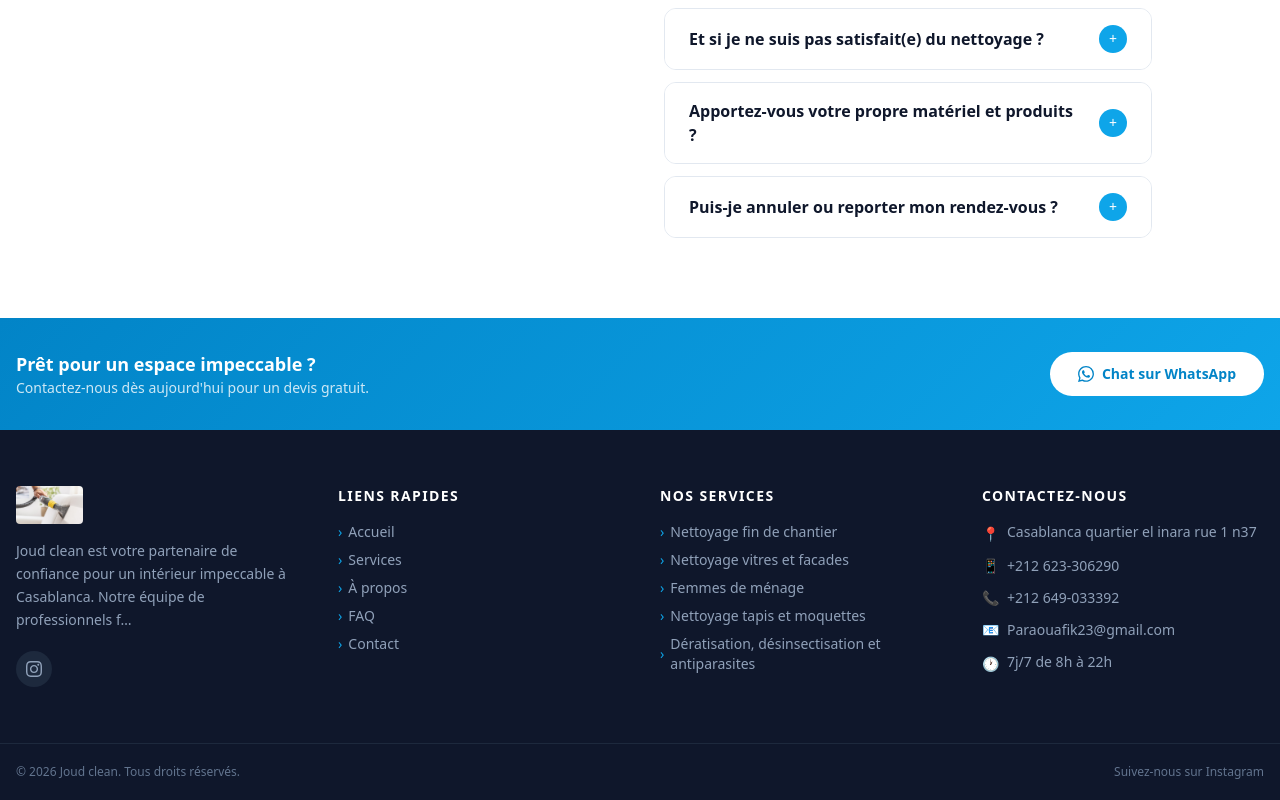
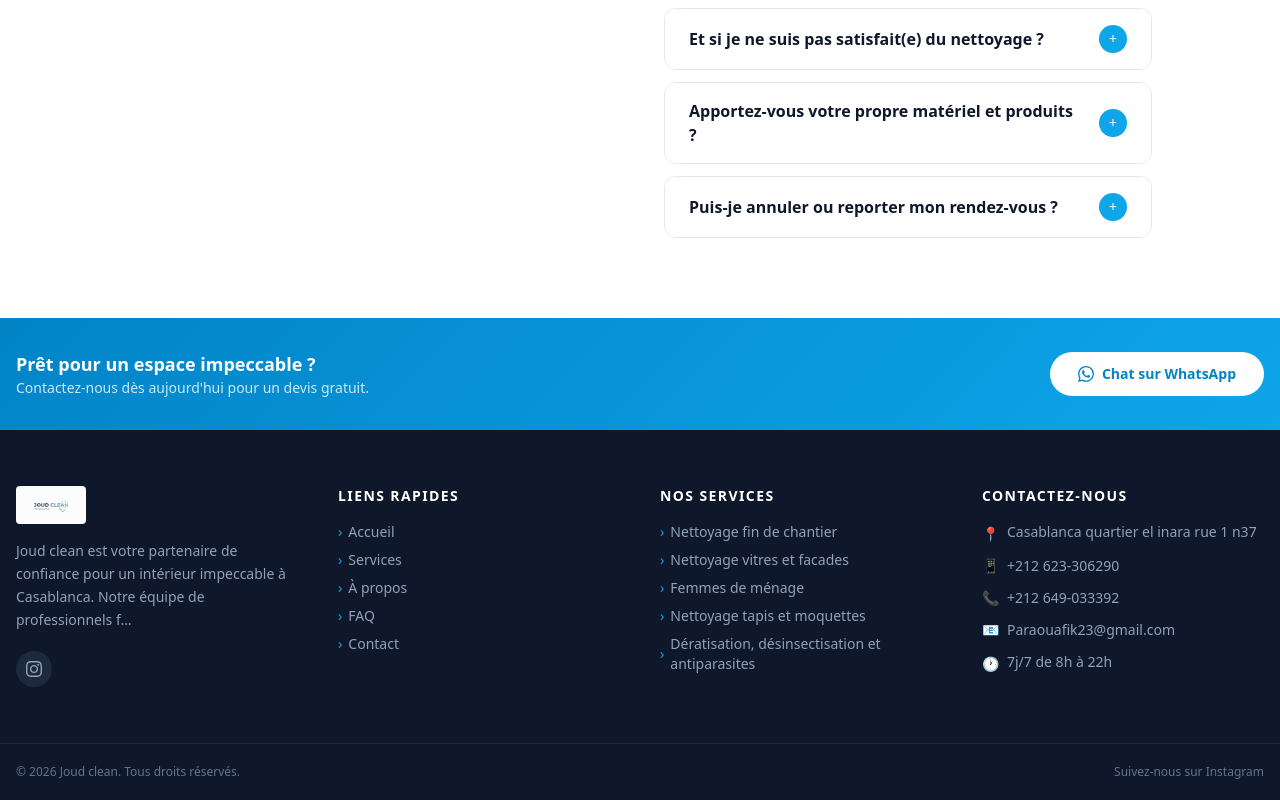
Before and after one commit to mohammedyassinAa/CLEAN, a Next.js app: page / in a window 1280 px wide. Shown: the part 4960-5760 px from the top of the page. Built offline with nearby package versions, Linux system fonts and the light colour scheme.

Commit message:
footer updates

```diff
--- a/src/components/Footer.tsx
+++ b/src/components/Footer.tsx
@@ -46,7 +46,7 @@ export default function Footer() {
         <div className="lg:col-span-1">
           <div className="flex items-center gap-2.5 mb-4">
             <Image
-              src="/logo.png"
+              src="/navbarlogo.svg"
               alt={siteConfig.logoAlt}
               height={38}
               width={68}
```
